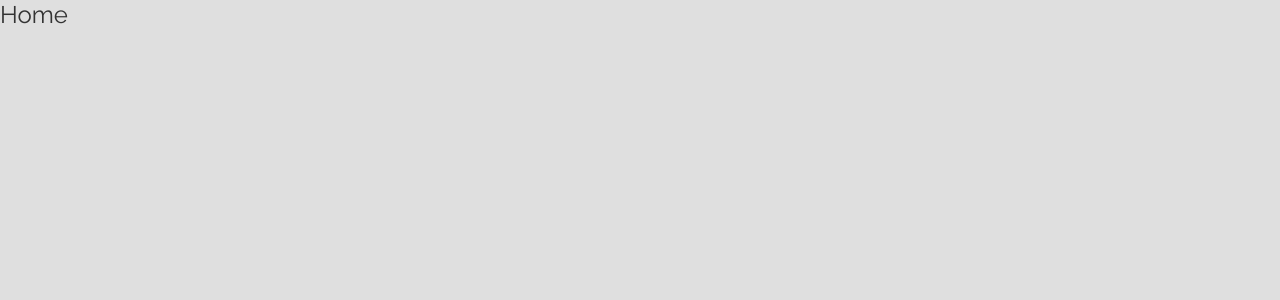
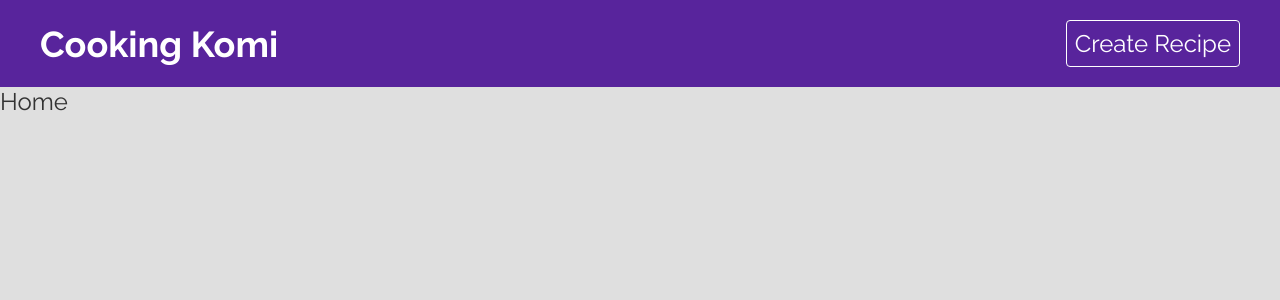
Before and after one commit to rkumayan/Recipe_Directory, a React (Create React App) app: page / in a window 1280 px wide. Shown: the top 300 px of the page. Built offline with nearby package versions, Linux system fonts and the light colour scheme.

Commit message:
added navbar component

```diff
--- a/src/App.js
+++ b/src/App.js
@@ -5,12 +5,13 @@
 import Create from './pages/create/Create';
 import Recipe from './pages/recipe/Recipe';
 import Search from './pages/search/Search';
-
+import Navbar from './components/Navbar'
 function App() {
   return (
     <div className="App">
 
       <BrowserRouter>
+        <Navbar />
         <Routes>
           <Route path = "/" element = {<Home/>}></Route>
           <Route path = "/create" element = {<Create/>}></Route>
--- /dev/null
+++ b/src/components/Navbar.css
@@ -0,0 +1,28 @@
+.navbar{
+    background : #58249c;
+    padding: 20px;
+    color: #fff;
+}
+.navbar nav{
+    display: flex;
+    align-items : center;
+    max-width: 1200px;
+    margin: 0 auto;
+}
+.navbar a.brand{
+    margin-right: auto;
+    color: #fff;
+    text-decoration: none;
+}
+.navbar a:last-child{
+    color: #fff;
+    text-decoration:none;
+    margin-left: 40px;
+    padding: 8px;
+    border: 1px solid #fff;
+    border-radius : 4px;
+}
+.navbar a:last-child:hover{
+    background:white;
+    color:black;
+}
--- /dev/null
+++ b/src/components/Navbar.js
@@ -0,0 +1,17 @@
+import { Link } from 'react-router-dom';
+import './Navbar.css'
+const Navbar = () => {
+    return (
+        <div className="navbar">
+            <nav>
+                <Link to = "/" className='brand'>
+                    <h1>Cooking Komi</h1>
+                </Link>
+                <Link to = "/create"> Create Recipe </Link>
+            </nav>
+
+        </div>
+     );
+}
+
+export default Navbar;
```
